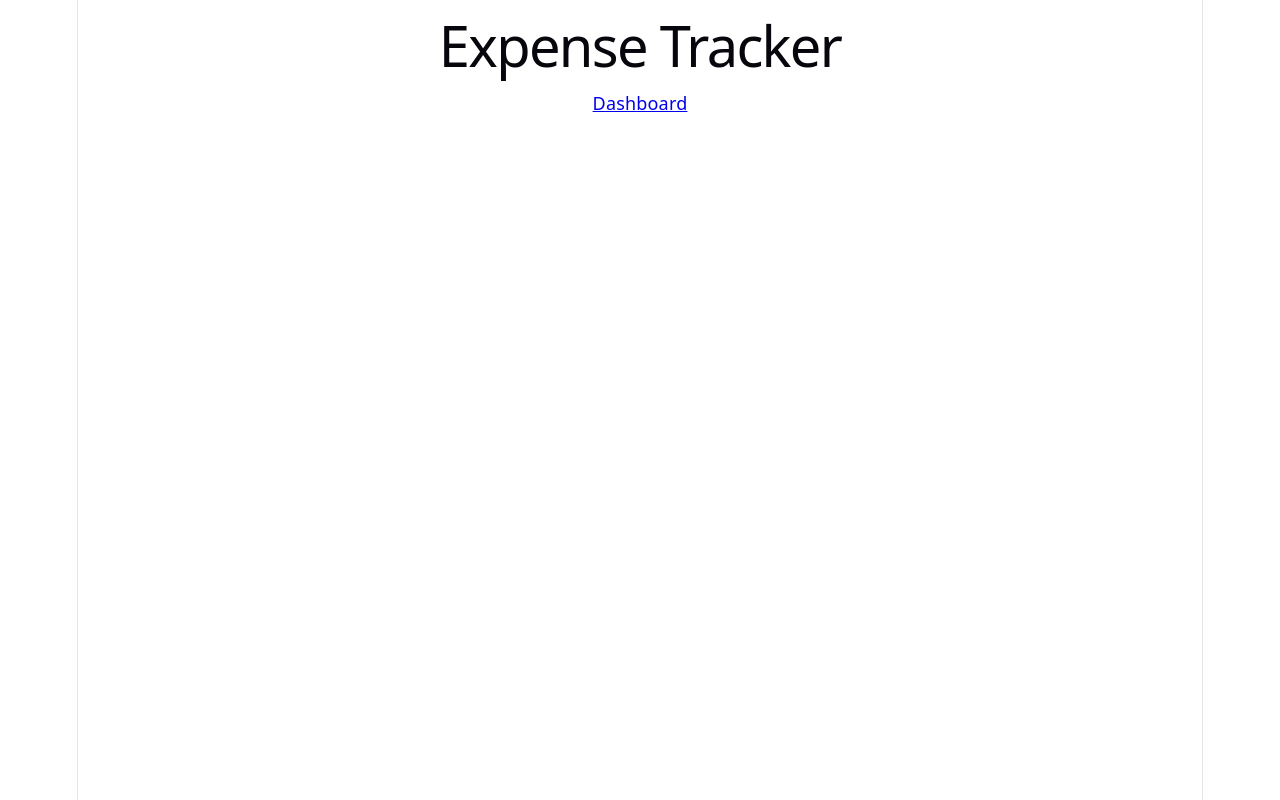
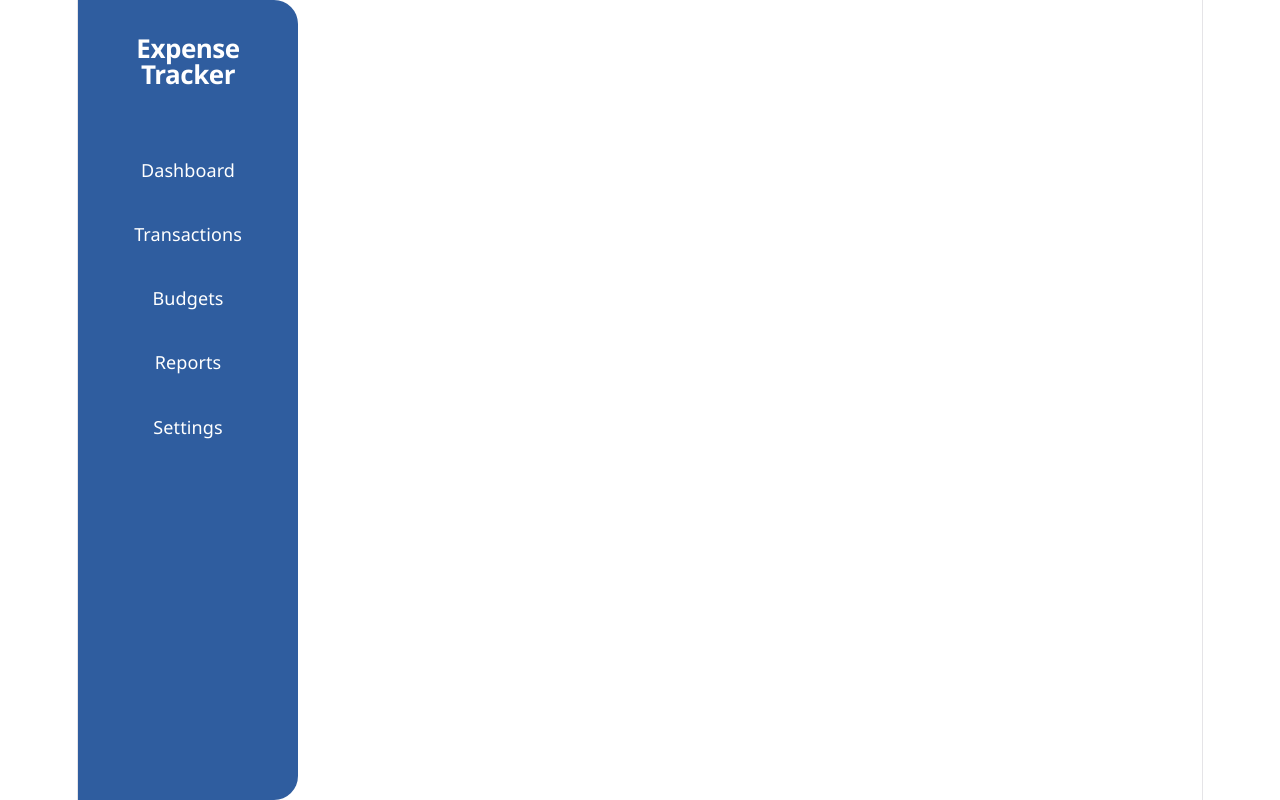
Before and after one commit to alyssanovelli/expense-tracker, a React (Vite) app: page / in a window 1280 px wide. Built offline with nearby package versions, Linux system fonts and the light colour scheme.

Commit message:
Sidebar design and styling

```diff
--- a/src/App.jsx
+++ b/src/App.jsx
@@ -1,19 +1,9 @@
-import {Link, BrowserRouter, Routes, Route} from 'react-router-dom';
-import Dashboard from './pages/Dashboard.jsx'
-import Transactions from './pages/Transactions.jsx'
-import Budgets from './pages/Budgets.jsx'
-import Reports from './pages/Reports.jsx'
-import Settings from './pages/Settings.jsx'
-import Login from './pages/Login.jsx'
-import Register from './pages/Register.jsx'
+
+import Sidebar from './components/sidebar';
 function App() {
   return (
-    <div>
-      <h1>Expense Tracker</h1>
-      <nav>
-        <Link to="/dashboard">Dashboard</Link>
-      </nav>
-    </div>
-  )
+    <Sidebar />
+  );
 }
+
 export default App;
--- /dev/null
+++ b/src/components/sidebar.css
@@ -0,0 +1,56 @@
+body {
+    margin: 0;
+    font-family: 'segoe ui', sans-serif;
+}
+aside {
+    width: 220px;
+    min-height: 100vh;
+    background-color: #2f5d9f;
+    color: white;
+    padding: 35px 22px;
+    box-sizing: border-box;
+
+    display: flex;
+    flex-direction: column;
+    border-radius: 0px 24px 24px 0px;}
+
+.logo {
+    font-size: 26px;
+    font-weight: 700;
+    letter-spacing: -0.5px;
+    margin-bottom: 55px;
+}
+
+nav ul {
+    list-style: none;
+    padding: 0;
+    margin: 0;
+
+    display: flex;
+    flex-direction: column;
+    gap: 8px;
+}
+
+nav a {
+    display:block;
+    padding: 15px 18px;
+
+    color: white;
+    text-decoration: none;
+    font-size: 18px;
+    font-weight: 500;
+    letter-spacing: 0.1px;
+
+    border-radius: 12px;
+    transition: background-color 0.2s ease, color 0.2s ease;
+}
+
+nav a:hover {
+    background-color: #f5f3ee;
+    color: #172a4d;
+}
+
+nav a.active {
+    background-color: #f5f3ee;
+    color: #172a4d;
+}
--- /dev/null
+++ b/src/components/sidebar.jsx
@@ -0,0 +1,22 @@
+import { NavLink } from "react-router-dom";
+import "./sidebar.css";
+function Sidebar() {
+    return (
+        <aside>
+            <div className="logo">
+                    Expense Tracker
+            </div>
+            <nav>
+                <ul>
+                    <li><NavLink to="/dashboard">Dashboard</NavLink></li>
+                    <li><NavLink to="/transactions">Transactions</NavLink></li>
+                    <li><NavLink to="/budgets">Budgets</NavLink></li>
+                    <li><NavLink to="/reports">Reports</NavLink></li>
+                    <li><NavLink to="/settings">Settings</NavLink></li>
+                </ul>
+            </nav>
+        </aside>
+    )
+}
+
+export default Sidebar;
```
Also changed, not shown: src/main.jsx (+45 -13 lines), src/pages/PageNotFound.jsx (deleted, +0 -8 lines), src/layouts/LoggedInLayout.jsx (added), src/pages/Home.jsx (added).
